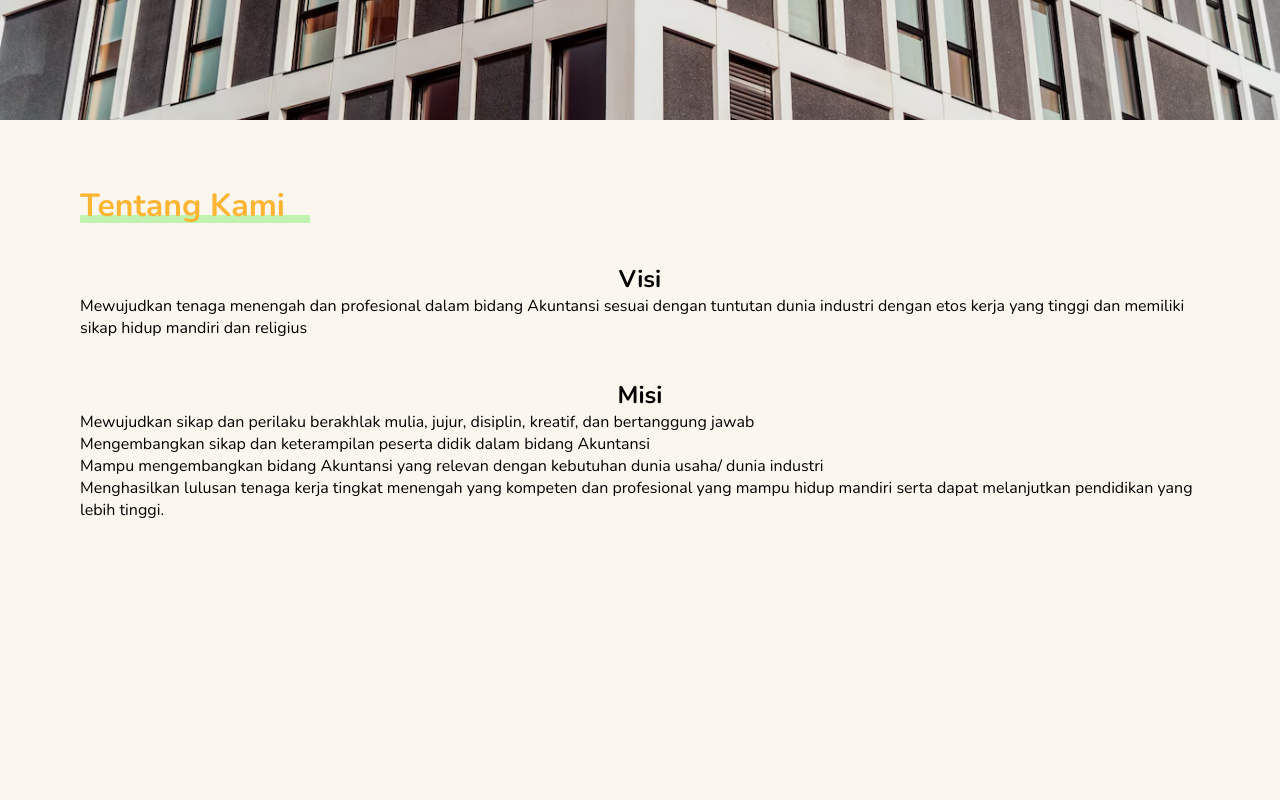
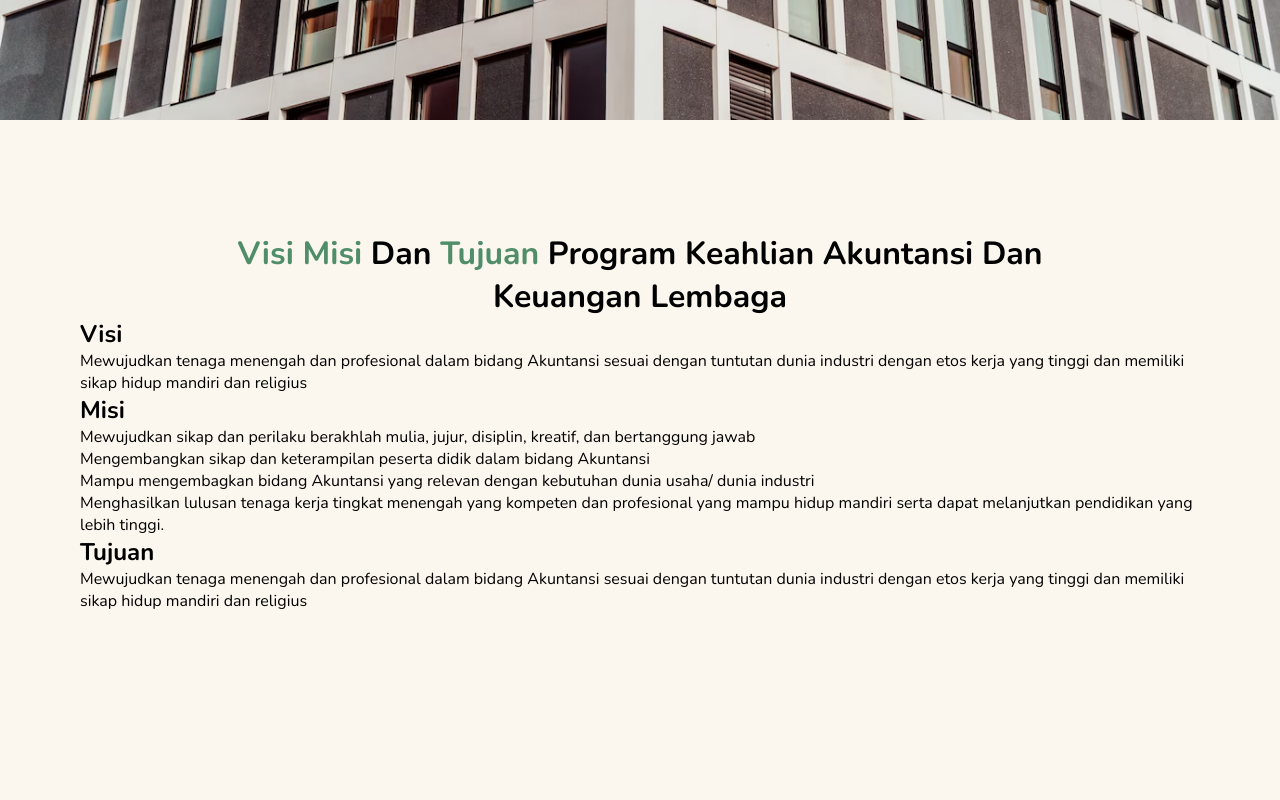
Before and after one commit to andimuhammadyusranharis/Website-Akuntansi-Css, a plain HTML site: page index.html in a window 1280 px wide. Shown: the part 680-1480 px from the top of the page. Drawn offline with nearby package versions, Linux system fonts and the light colour scheme.

Commit message:
Update Tentang Kami

```diff
--- a/index.html
+++ b/index.html
@@ -73,19 +73,27 @@
 
     <!-- Tentang Kami Start -->
     <section id="Tentang-kami" class="tentang-kami">
-        <h1 class="section-title">Tentang Kami</h1>
-        <div class="section-underline"></div>
-        <div class="tentang-content">
-            <h1 class="subsection-title">Visi</h1>
-            <p class="subsection-content">Mewujudkan tenaga menengah dan profesional dalam bidang Akuntansi sesuai dengan tuntutan dunia industri dengan etos kerja yang tinggi dan memiliki sikap hidup mandiri dan religius</p>
+        <div class="judul-content">
+            <h1 class="subsection-title text-center"><span class="sub-title-span">Visi Misi</span> Dan <span class="sub-title-span">Tujuan</span> Program Keahlian Akuntansi Dan Keuangan Lembaga</h1>
         </div>
-        <div class="tentang-content">
-            <h1 class="subsection-title">Misi</h1>
-            <p class="subsection-content">Mewujudkan sikap dan perilaku berakhlak mulia, jujur, disiplin, kreatif, dan bertanggung jawab<br>
-                Mengembangkan sikap dan keterampilan peserta didik dalam bidang Akuntansi<br>
-                Mampu mengembangkan bidang Akuntansi yang relevan dengan kebutuhan dunia usaha/ dunia industri<br>
-                Menghasilkan lulusan tenaga kerja tingkat menengah yang kompeten dan profesional yang mampu hidup mandiri serta dapat melanjutkan pendidikan yang lebih tinggi.
-            </p>
+        <div class="isi-content">
+            <div>
+                <h1>Visi</h1>
+                <p>Mewujudkan tenaga menengah dan profesional dalam bidang Akuntansi sesuai dengan tuntutan dunia industri dengan etos kerja yang tinggi dan memiliki sikap hidup mandiri dan religius</p>
+            </div>
+            <div>
+                <h1>Misi</h1>
+                <ul>
+                    <li>Mewujudkan sikap dan perilaku berakhlah  mulia, jujur, disiplin, kreatif, dan bertanggung jawab</li>
+                    <li>Mengembangkan sikap dan keterampilan peserta didik dalam bidang Akuntansi</li>
+                    <li>Mampu mengembagkan bidang Akuntansi yang relevan dengan kebutuhan dunia usaha/ dunia industri</li>
+                    <li>Menghasilkan lulusan tenaga kerja tingkat menengah yang kompeten dan profesional yang mampu hidup mandiri serta dapat melanjutkan pendidikan yang lebih tinggi.</li>
+                </ul>
+            </div>
+            <div>
+                <h1>Tujuan</h1>
+                <p>Mewujudkan tenaga menengah dan profesional dalam bidang Akuntansi sesuai dengan tuntutan dunia industri dengan etos kerja yang tinggi dan memiliki sikap hidup mandiri dan religius</p>
+            </div>
         </div>
     </section>
     <!-- Tentang Kami End -->
--- a/script.js
+++ b/script.js
@@ -1,3 +1,4 @@
+// Untuk sidebar ketika tampilan responsive
 document.addEventListener('DOMContentLoaded', function() {
     var navbar = document.getElementById('navbar');
     var menuBtn = document.getElementById('menu-btn');
@@ -6,17 +7,18 @@ document.addEventListener('DOMContentLoaded', function() {
     var closeIcon = document.getElementById('close-icon');
 
     menuBtn.addEventListener('click', function() {
-      if (sidebar.classList.contains('-translate-x-full')) {
-          sidebar.classList.remove('-translate-x-full');
+        if (sidebar.classList.contains('active')) {
+            sidebar.classList.remove('active');
+            hamburgerIcon.classList.remove('hidden');
+            closeIcon.classList.add('hidden');
+        } else {
+            sidebar.classList.add('active');
             hamburgerIcon.classList.add('hidden');
             closeIcon.classList.remove('hidden');
-      } else {
-          sidebar.classList.add('-translate-x-full');
-          hamburgerIcon.classList.remove('hidden');
-          closeIcon.classList.add('hidden');
         }
     });
 
+// Untuk mengubah header ketika di scroll
     window.addEventListener('scroll', function() {
         if (window.scrollY > 0) {
             navbar.classList.remove('navbar-transparent');
--- a/style.css
+++ b/style.css
@@ -184,27 +184,38 @@
     width: 100%;
     height: 100vh;
     background-color: #FBF6EE;
-    padding: 4rem 5rem;
+    padding: 7rem 5rem;
 }
 
-.section-title {
+.subsection-title {
     font-size: 2rem;
-    color: #FFB534;
-    font-weight: bold;
 }
 
-.section-underline {
-    width: 14.375rem;
-    height: 0.5rem;
-    background-color: #C1F2B0;
-    margin-top: -0.75rem;
+.sub-title-span {
+    color: #508D69;
+    max-width: 60rem;
 }
 
-.tentang-content {
+.judul-content {
     display: flex;
     flex-direction: column;
     align-items: center;
     margin-top: 2.5rem;
+    max-width: 60rem;
+    margin: 0 auto;
+}
+
+/* Template Tailwind */
+.text-center {
+    text-align: center;
+}
+
+.text-left  {
+    text-align: left;
+}
+
+.text-right  {
+    text-align: right;
 }
 
 /* Other sections (Program Keahlian, Fasilitas, Berita & Kegiatan, Kontak) */
```
Lines whose indentation alone changed are shown as unchanged.
